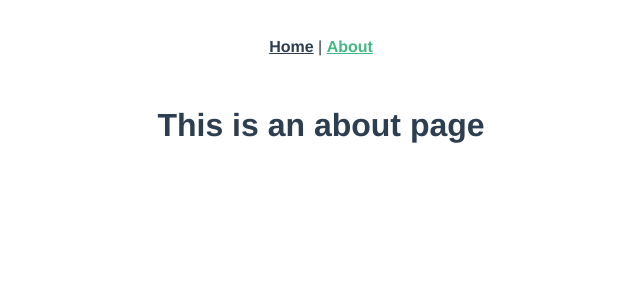
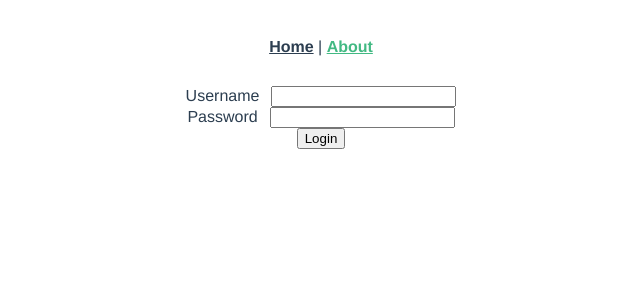
Before and after one commit to athulrajgeco/vuesocket, a Vue app: page /#/about in a window 1280 px wide. Shown: the top 300 px of the page, without its empty margins (319-959 px from the left). Built offline with nearby package versions, Linux system fonts and the light colour scheme.

Commit message:
login page

```diff
--- a/src/router/index.js
+++ b/src/router/index.js
@@ -12,11 +12,11 @@ const routes = [
   },
   {
     path: '/about',
-    name: 'About',
+    name: 'Login',
     // route level code-splitting
     // this generates a separate chunk (about.[hash].js) for this route
     // which is lazy-loaded when the route is visited.
-    component: () => import(/* webpackChunkName: "about" */ '../views/About.vue')
+    component: () => import(/* webpackChunkName: "about" */ '../views/HomePage.vue')
   }
 ]
 
--- a/src/views/About.vue
+++ /dev/null
@@ -1,5 +0,0 @@
-<template>
-  <div class="about">
-    <h1>This is an about page</h1>
-  </div>
-</template>
--- /dev/null
+++ b/src/views/HomePage.vue
@@ -0,0 +1,37 @@
+<template lang="html">
+  <div class="">
+    <div class="login">
+      <form class="" action="index.html" method="post">
+        <label for="uname">Username</label>
+        <input type="text" name="uname" v-model="username">
+        <br>
+        <label for="pwd">Password</label>
+        <input type="password" name="pwd" v-model="password">
+        <br>
+        <input type="submit" @click.prevent='login' value="Login">
+      </form>
+    </div>
+  </div>
+</template>
+
+<script>
+export default {
+  data(){
+    return{
+      username:'',
+      password:''
+    }
+  },
+  methods: {
+    login(){
+      console.log(`${this.username} has password ${this.password}`);
+    }
+  }
+}
+</script>
+
+<style lang="css" scoped>
+label{
+  margin-right: 12px;
+}
+</style>
```
